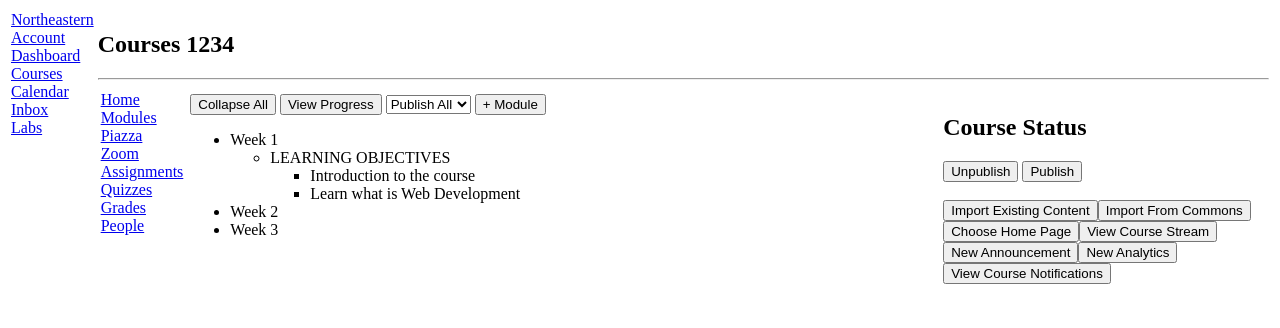
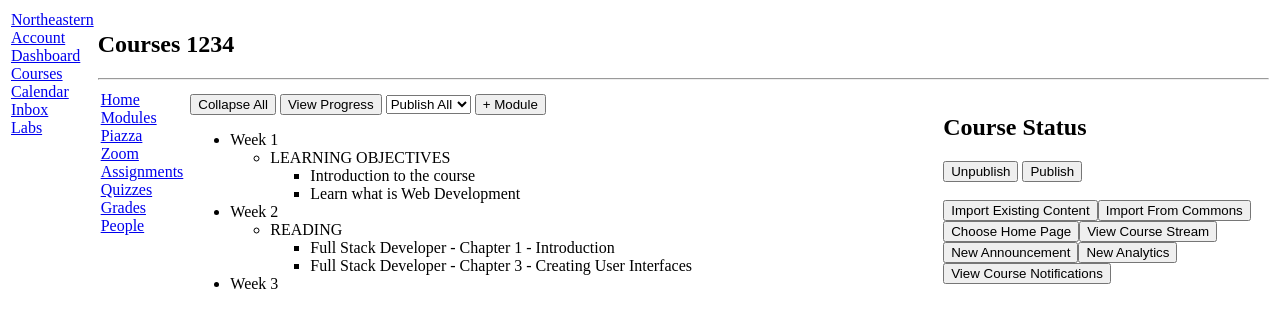
Before and after one commit to carolynhoa/kambaz-next-js-cs4550-fa25, a Next.js app: page /Courses/1234/Home in a window 1280 px wide. Shown: the top 328 px of the page. Built offline with nearby package versions, Linux system fonts and the light colour scheme.

Commit message:
Updating based on rubric

```diff
--- a/app/(Kambaz)/Account/Signin/page.tsx
+++ b/app/(Kambaz)/Account/Signin/page.tsx
@@ -3,7 +3,8 @@ export default function Signin() {
  return (
    <div id="wd-signin-screen">
      <h3>Sign in</h3>
-      <input className="wd-username" placeholder="username" /> <br />
+      <input className="wd-username" placeholder="username" defaultValue="carolyncs4550"/>
+          <br />
       <input className="wd-password" placeholder="password" type="password" /> <br />
       <Link id="wd-signin-btn" href="/Dashboard"> Sign in </Link> <br />
       <Link id="wd-signup-link" href="Signup"> Sign up </Link>
--- a/app/(Kambaz)/Account/Signup/page.tsx
+++ b/app/(Kambaz)/Account/Signup/page.tsx
@@ -3,7 +3,8 @@ export default function Signup() {
   return (
     <div id="wd-signup-screen">
       <h3>Sign up</h3>
-      <input placeholder="username" className="wd-username" /><br/>
+      <input placeholder="username" className="wd-username" defaultValue="carolyncs4550" />
+      <br/>
       <input placeholder="password" type="password" className="wd-password" /><br/>
       <input placeholder="verify password"
              type="password" className="wd-password-verify" /><br/>
--- a/app/(Kambaz)/Courses/[cid]/Assignments/[aid]/page.tsx
+++ b/app/(Kambaz)/Courses/[cid]/Assignments/[aid]/page.tsx
@@ -30,6 +30,7 @@ export default function AssignmentEditor() {
                 <td>
                   <select id="wd-group">
                     <option>ASSIGNMENTS</option>
+                    <option>QUIZZES</option>
                   </select>
                 </td>
               </tr>
@@ -40,6 +41,7 @@ export default function AssignmentEditor() {
                 <td>
                   <select id="wd-display-grade-as">
                     <option>Percentage</option>
+                    <option>Letter Grade</option>
                   </select>
                 </td>
               </tr>
@@ -50,6 +52,7 @@ export default function AssignmentEditor() {
                 <td>
                   <select id="wd-submission-type">
                     <option>Online</option>
+                    <option>In Person</option>
                   </select>
                 </td>
               </tr>
--- a/app/(Kambaz)/Courses/[cid]/Modules/page.tsx
+++ b/app/(Kambaz)/Courses/[cid]/Modules/page.tsx
@@ -17,6 +17,15 @@ export default function Modules() {
           </li>
           <li className="wd-module">
             <div className="wd-title">Week 2</div>
+            <ul className="wd-lessons">
+              <li className="wd-lesson">
+                <span className="wd-title">READING</span>
+                <ul className="wd-content">
+                  <li className="wd-content-item">Full Stack Developer - Chapter 1 - Introduction</li>
+                  <li className="wd-content-item">Full Stack Developer - Chapter 3 - Creating User Interfaces</li>
+                </ul>
+              </li>
+            </ul>
           </li>
           <li className="wd-module">
             <div className="wd-title">Week 3</div>
```
